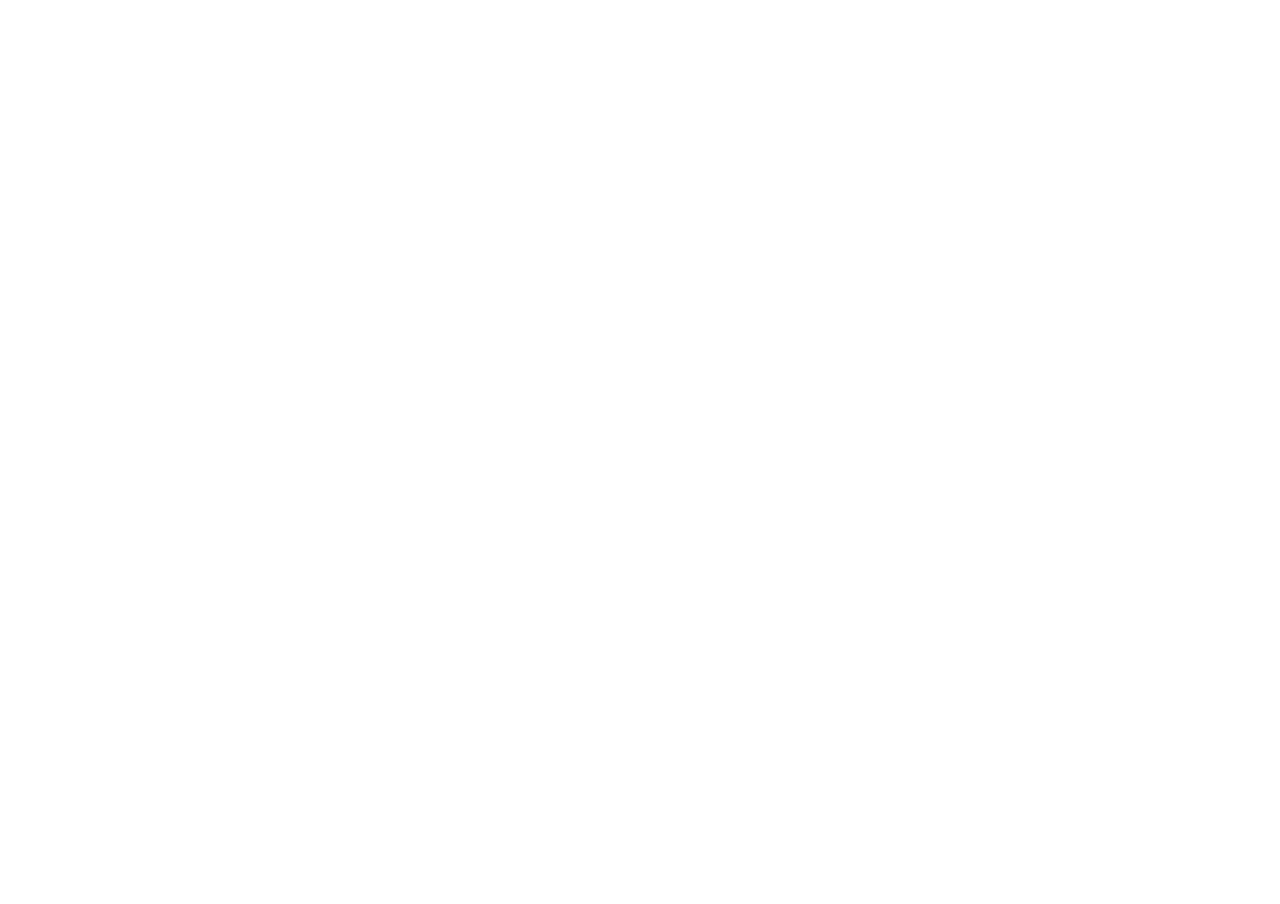
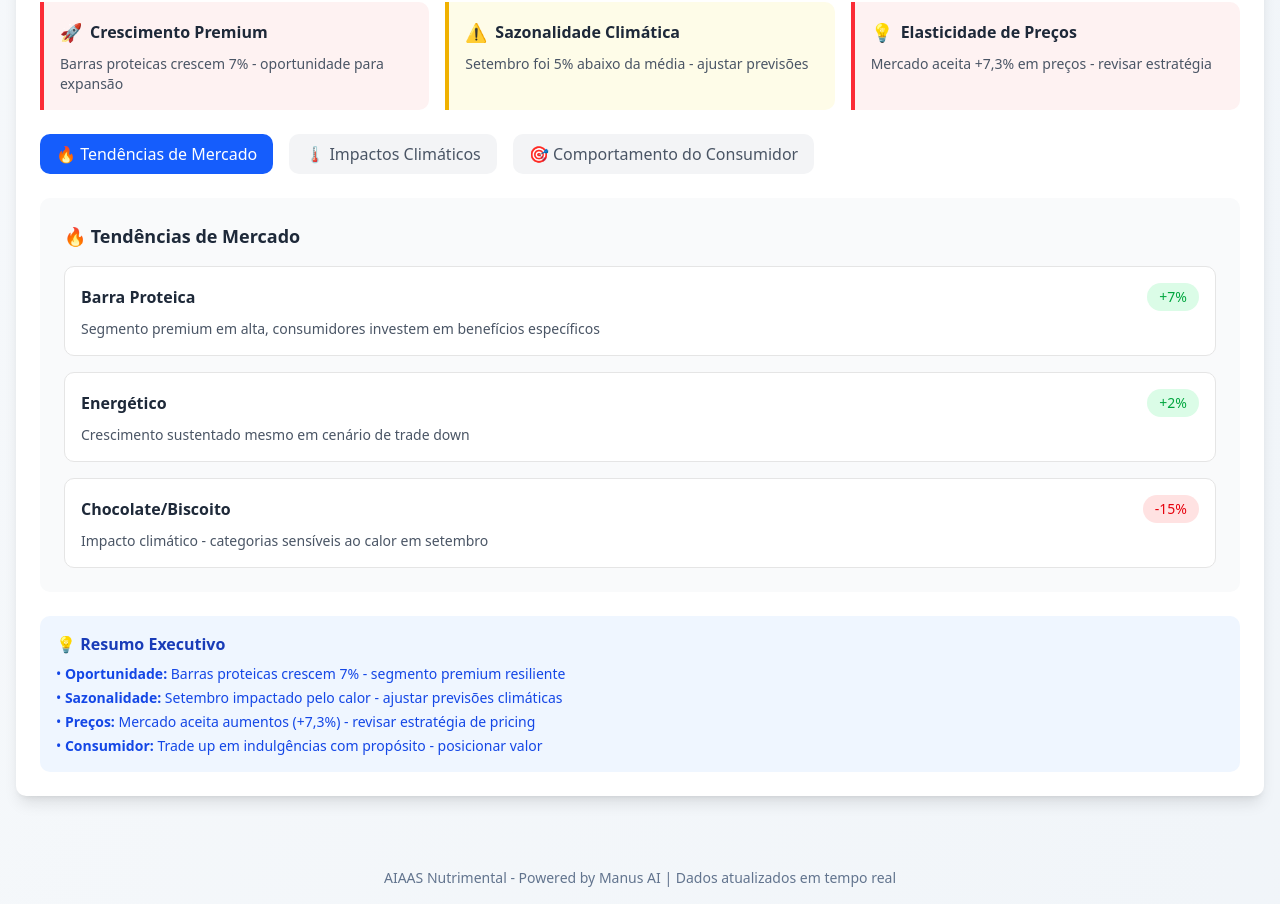
Before and after one commit to TaisErenita/mercatus, a React (Vite) app: page / in a window 1280 px wide. Shown: the part 3999-4903 px from the top of the page. Before the commit the page ends 3969 px from the top, so only its background shows below. Built offline with nearby package versions, Linux system fonts and the light colour scheme.

Commit message:
Adicionar insights de mercado baseados no RADAR SCANNTECH Set/25

```diff
--- a/src/App.jsx
+++ b/src/App.jsx
@@ -8,6 +8,7 @@ import { TrendingUp, TrendingDown, Target, ShoppingCart, Brain, Award, Zap, User
 import MapaBrasilInterativo from './components/MapaBrasilInterativo'
 import AnaliseAmazon from './components/AnaliseAmazon'
 import ModeloPreditivoAprimorado from "./components/ModeloPreditivoAprimorado";
+import InsightsMercado from "./components/InsightsMercado";
 import EstrategiaInovacao from './components/EstrategiaInovacao'
 import './App.css'
 import SimuladorElasticidade from './components/SimuladorElasticidade'
@@ -464,6 +465,7 @@ function App() {
           {/* Análise Amazon - Dados E-commerce */}
           <AnaliseAmazon />
             <ModeloPreditivoAprimorado />
+            <InsightsMercado />
         </TabsContent>
 
         <TabsContent value="estrategia" className="space-y-6">
--- /dev/null
+++ b/src/components/InsightsMercado.jsx
@@ -0,0 +1,234 @@
+import React, { useState } from 'react';
+
+const InsightsMercado = () => {
+  const [insightSelecionado, setInsightSelecionado] = useState('tendencias');
+
+  const insights = {
+    tendencias: {
+      titulo: "🔥 Tendências de Mercado",
+      dados: [
+        {
+          categoria: "Barra Proteica",
+          variacao: "+7%",
+          status: "crescimento",
+          insight: "Segmento premium em alta, consumidores investem em benefícios específicos"
+        },
+        {
+          categoria: "Energético",
+          variacao: "+2%",
+          status: "crescimento",
+          insight: "Crescimento sustentado mesmo em cenário de trade down"
+        },
+        {
+          categoria: "Chocolate/Biscoito",
+          variacao: "-15%",
+          status: "queda",
+          insight: "Impacto climático - categorias sensíveis ao calor em setembro"
+        }
+      ]
+    },
+    sazonalidade: {
+      titulo: "🌡️ Impactos Climáticos",
+      dados: [
+        {
+          mes: "Setembro 2025",
+          temperatura: "Mais quente em 63 anos",
+          impacto: "-3,6% vs 2024",
+          oportunidade: "Posicionar barrinhas como alternativa refrescante"
+        },
+        {
+          mes: "Abril 2025",
+          evento: "Páscoa",
+          impacto: "+14,8% pico",
+          estrategia: "Aproveitar sazonalidade para lançamentos"
+        }
+      ]
+    },
+    consumidor: {
+      titulo: "🎯 Comportamento do Consumidor",
+      dados: [
+        {
+          tendencia: "Trade Down",
+          categoria: "Itens Básicos",
+          impacto: "Economia em óleo, leite, sabão",
+          percentual: "-4% a -8%"
+        },
+        {
+          tendencia: "Trade Up",
+          categoria: "Indulgências",
+          impacto: "Investimento em produtos com propósito",
+          percentual: "+2% a +7%"
+        }
+      ]
+    }
+  };
+
+  const alertas = [
+    {
+      tipo: "oportunidade",
+      titulo: "Crescimento Premium",
+      descricao: "Barras proteicas crescem 7% - oportunidade para expansão",
+      prioridade: "alta"
+    },
+    {
+      tipo: "atencao",
+      titulo: "Sazonalidade Climática",
+      descricao: "Setembro foi 5% abaixo da média - ajustar previsões",
+      prioridade: "media"
+    },
+    {
+      tipo: "estrategia",
+      titulo: "Elasticidade de Preços",
+      descricao: "Mercado aceita +7,3% em preços - revisar estratégia",
+      prioridade: "alta"
+    }
+  ];
+
+  const getStatusColor = (status) => {
+    switch(status) {
+      case 'crescimento': return 'text-green-600 bg-green-100';
+      case 'queda': return 'text-red-600 bg-red-100';
+      default: return 'text-gray-600 bg-gray-100';
+    }
+  };
+
+  const getPrioridadeColor = (prioridade) => {
+    switch(prioridade) {
+      case 'alta': return 'border-l-red-500 bg-red-50';
+      case 'media': return 'border-l-yellow-500 bg-yellow-50';
+      default: return 'border-l-blue-500 bg-blue-50';
+    }
+  };
+
+  const getTipoIcon = (tipo) => {
+    switch(tipo) {
+      case 'oportunidade': return '🚀';
+      case 'atencao': return '⚠️';
+      case 'estrategia': return '💡';
+      default: return '📊';
+    }
+  };
+
+  return (
+    <div className="bg-white rounded-lg shadow-lg p-6">
+      <div className="flex items-center justify-between mb-6">
+        <h3 className="text-xl font-bold text-gray-800">📈 Insights de Mercado</h3>
+        <span className="px-3 py-1 bg-blue-100 text-blue-800 rounded-full text-sm font-medium">
+          RADAR SCANNTECH Set/25
+        </span>
+      </div>
+
+      {/* Alertas Estratégicos */}
+      <div className="mb-6">
+        <h4 className="text-lg font-semibold text-gray-800 mb-3">🚨 Alertas Estratégicos</h4>
+        <div className="grid grid-cols-1 md:grid-cols-3 gap-4">
+          {alertas.map((alerta, index) => (
+            <div
+              key={index}
+              className={`border-l-4 p-4 rounded-r-lg ${getPrioridadeColor(alerta.prioridade)}`}
+            >
+              <div className="flex items-center space-x-2 mb-2">
+                <span className="text-lg">{getTipoIcon(alerta.tipo)}</span>
+                <h5 className="font-semibold text-gray-800">{alerta.titulo}</h5>
+              </div>
+              <p className="text-sm text-gray-600">{alerta.descricao}</p>
+            </div>
+          ))}
+        </div>
+      </div>
+
+      {/* Navegação de Insights */}
+      <div className="flex space-x-4 mb-6">
+        {Object.keys(insights).map((key) => (
+          <button
+            key={key}
+            onClick={() => setInsightSelecionado(key)}
+            className={`px-4 py-2 rounded-lg font-medium transition-colors ${
+              insightSelecionado === key
+                ? 'bg-blue-600 text-white'
+                : 'bg-gray-100 text-gray-600 hover:bg-gray-200'
+            }`}
+          >
+            {insights[key].titulo}
+          </button>
+        ))}
+      </div>
+
+      {/* Conteúdo do Insight Selecionado */}
+      <div className="bg-gray-50 rounded-lg p-6">
+        <h4 className="text-lg font-semibold text-gray-800 mb-4">
+          {insights[insightSelecionado].titulo}
+        </h4>
+
+        {insightSelecionado === 'tendencias' && (
+          <div className="space-y-4">
+            {insights.tendencias.dados.map((item, index) => (
+              <div key={index} className="bg-white rounded-lg p-4 border">
+                <div className="flex items-center justify-between mb-2">
+                  <h5 className="font-semibold text-gray-800">{item.categoria}</h5>
+                  <span className={`px-3 py-1 rounded-full text-sm font-medium ${getStatusColor(item.status)}`}>
+                    {item.variacao}
+                  </span>
+                </div>
+                <p className="text-sm text-gray-600">{item.insight}</p>
+              </div>
+            ))}
+          </div>
+        )}
+
+        {insightSelecionado === 'sazonalidade' && (
+          <div className="space-y-4">
+            {insights.sazonalidade.dados.map((item, index) => (
+              <div key={index} className="bg-white rounded-lg p-4 border">
+                <div className="grid grid-cols-2 gap-4">
+                  <div>
+                    <h5 className="font-semibold text-gray-800">{item.mes}</h5>
+                    <p className="text-sm text-gray-600">{item.temperatura || item.evento}</p>
+                  </div>
+                  <div>
+                    <p className="text-sm font-medium text-blue-600">{item.impacto}</p>
+                    <p className="text-sm text-gray-600">{item.oportunidade || item.estrategia}</p>
+                  </div>
+                </div>
+              </div>
+            ))}
+          </div>
+        )}
+
+        {insightSelecionado === 'consumidor' && (
+          <div className="space-y-4">
+            {insights.consumidor.dados.map((item, index) => (
+              <div key={index} className="bg-white rounded-lg p-4 border">
+                <div className="flex items-center justify-between mb-2">
+                  <div>
+                    <h5 className="font-semibold text-gray-800">{item.tendencia}</h5>
+                    <p className="text-sm text-gray-500">{item.categoria}</p>
+                  </div>
+                  <span className={`px-3 py-1 rounded-full text-sm font-medium ${
+                    item.tendencia === 'Trade Up' ? 'text-green-600 bg-green-100' : 'text-red-600 bg-red-100'
+                  }`}>
+                    {item.percentual}
+                  </span>
+                </div>
+                <p className="text-sm text-gray-600">{item.impacto}</p>
+              </div>
+            ))}
+          </div>
+        )}
+      </div>
+
+      {/* Resumo Executivo */}
+      <div className="mt-6 bg-blue-50 rounded-lg p-4">
+        <h4 className="font-semibold text-blue-800 mb-2">💡 Resumo Executivo</h4>
+        <div className="text-sm text-blue-700 space-y-1">
+          <p>• <strong>Oportunidade:</strong> Barras proteicas crescem 7% - segmento premium resiliente</p>
+          <p>• <strong>Sazonalidade:</strong> Setembro impactado pelo calor - ajustar previsões climáticas</p>
+          <p>• <strong>Preços:</strong> Mercado aceita aumentos (+7,3%) - revisar estratégia de pricing</p>
+          <p>• <strong>Consumidor:</strong> Trade up em indulgências com propósito - posicionar valor</p>
+        </div>
+      </div>
+    </div>
+  );
+};
+
+export default InsightsMercado;
```
